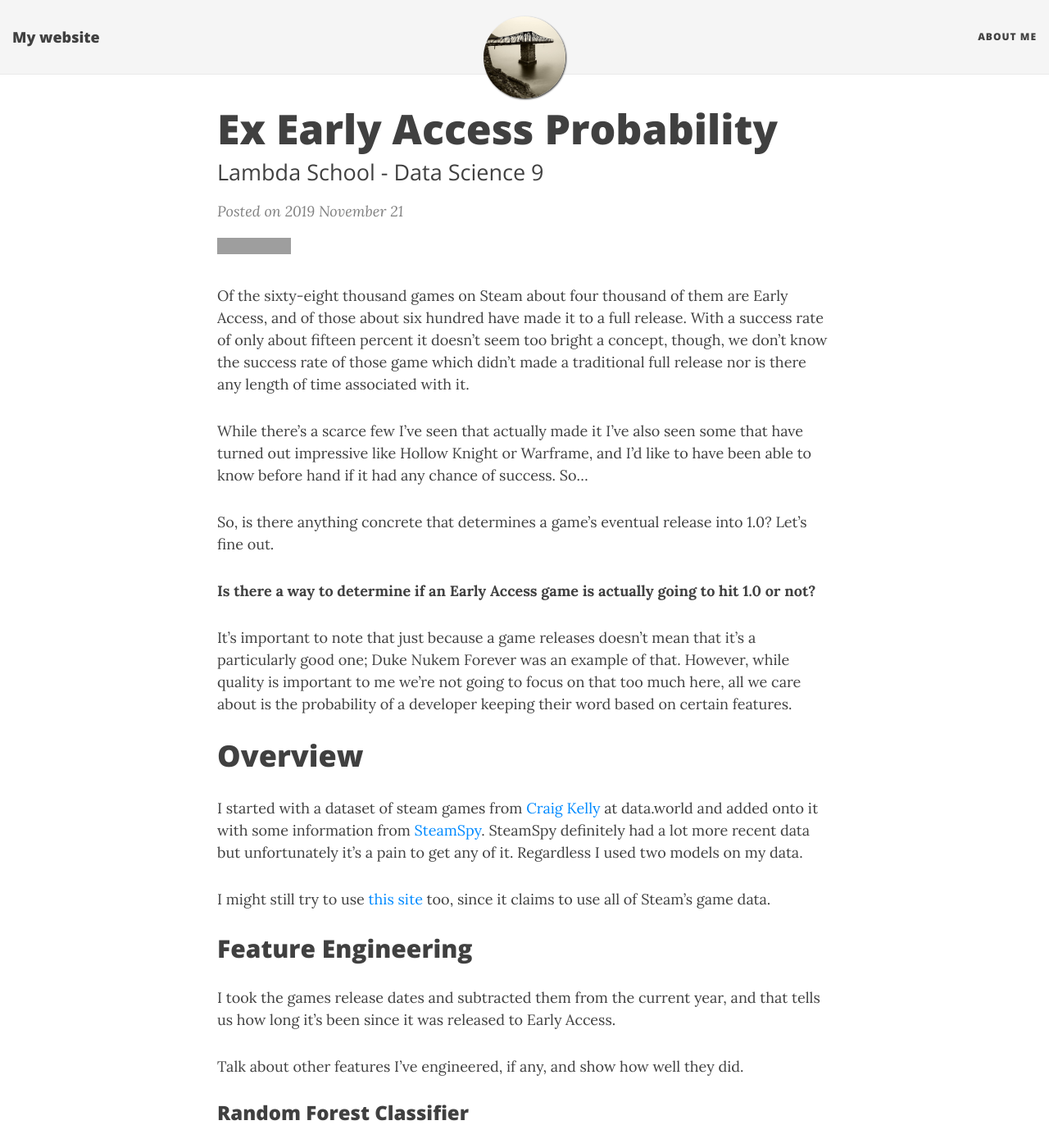
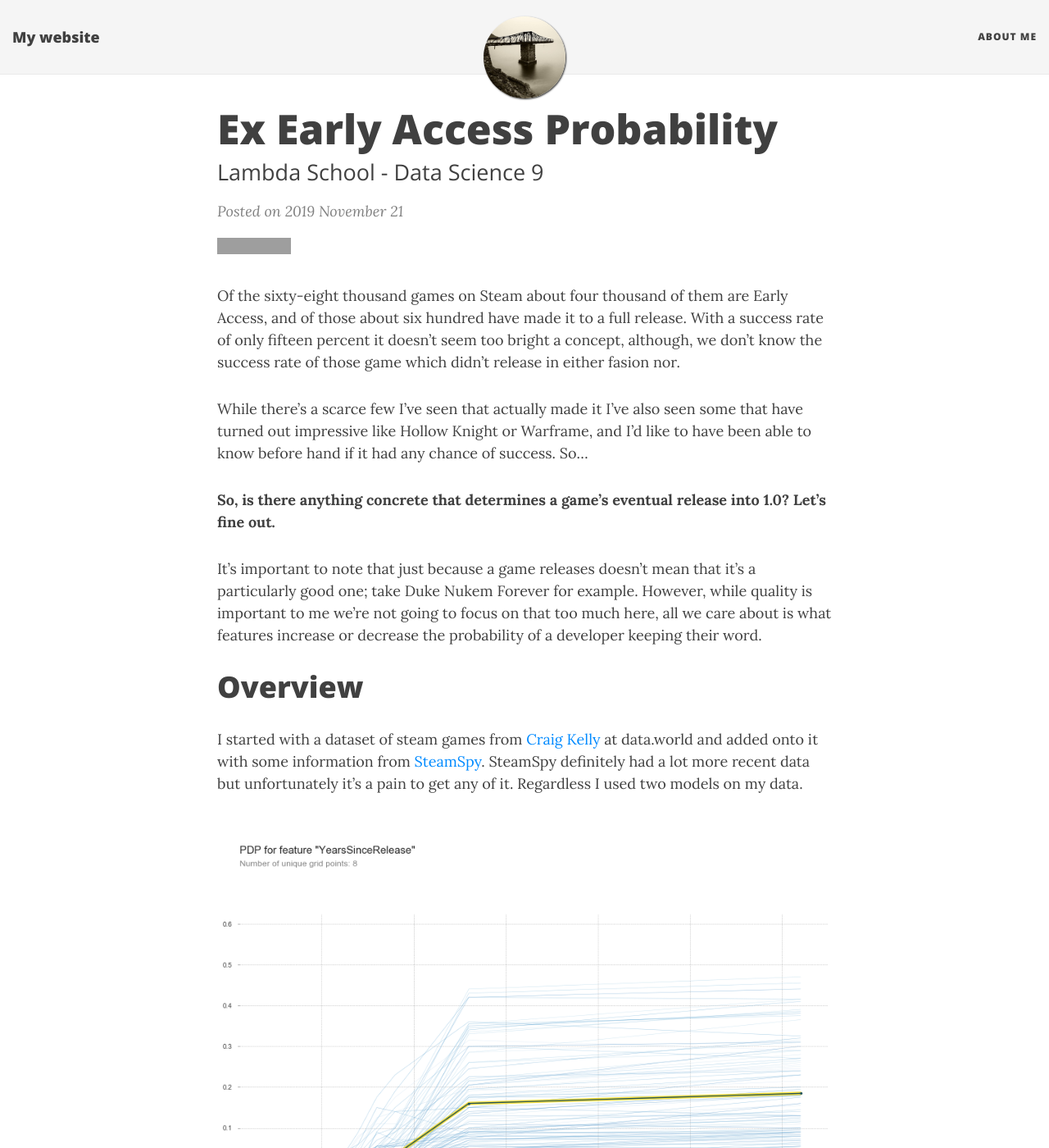
Before and after one commit to JoshuaPMallory/JoshuaPMallory.github.io, a Jekyll site: the page built from _posts/2019-11-21-Ex-Early-Access-Probability.md, in a window 1280 px wide and 1400 px high. Shown: the whole window at 82% size. Built offline with Jekyll 4.4.1, drawn with Linux system fonts in a browser that asks for light colours; nearby versions of some CDN libraries; some of the changed text lies outside the part shown; grey boxes are pictures that could not be loaded.

Commit message:
Updated post

```diff
--- a/_posts/2019-11-21-Ex-Early-Access-Probability.md
+++ b/_posts/2019-11-21-Ex-Early-Access-Probability.md
@@ -8,26 +8,38 @@
 tags: [Data Science, Lambda School]
 ---
 
-Of the sixty-eight thousand games on Steam about four thousand of them are Early Access, and of those about six hundred have made it to a full release. With a success rate of only about fifteen percent it doesn't seem too bright a concept, though, we don't know the success rate of those game which didn't made a traditional full release nor is there any length of time associated with it.
+Of the sixty-eight thousand games on Steam about four thousand of them are Early Access, and of those about six hundred have made it to a full release. With a success rate of only fifteen percent it doesn't seem too bright a concept, although, we don't know the success rate of those game which didn't release in either fasion nor.
 
 While there's a scarce few I've seen that actually made it I've also seen some that have turned out impressive like Hollow Knight or Warframe, and I'd like to have been able to know before hand if it had any chance of success. So...
 
-So, is there anything concrete that determines a game's eventual release into 1.0? Let's fine out.
+**So, is there anything concrete that determines a game's eventual release into 1.0? Let's fine out.**
 
-**Is there a way to determine if an Early Access game is actually going to hit 1.0 or not?**
-
-It's important to note that just because a game releases doesn't mean that it's a particularly good one; Duke Nukem Forever was an example of that. However, while quality is important to me we're not going to focus on that too much here, all we care about is the probability of a developer keeping their word based on certain features.
+It's important to note that just because a game releases doesn't mean that it's a particularly good one; take Duke Nukem Forever for example. However, while quality is important to me we're not going to focus on that too much here, all we care about is what features increase or decrease the probability of a developer keeping their word.
 
 
 # Overview
 I started with a dataset of steam games from [Craig Kelly](https://data.world/craigkelly/steam-game-data) at data.world and added onto it with some information from [SteamSpy](https://steamspy.com/about). SteamSpy definitely had a lot more recent data but unfortunately it's a pain to get any of it. Regardless I used two models on my data.
 
-I might still try to use [this site](https://steam.internet.byu.edu/) too, since it claims to use all of Steam's game data.
+[comment]: # (I might still try to use https://steam.internet.byu.edu/ too, since it claims to use all of Steam's game data.)
 
-## Feature Engineering
-I took the games release dates and subtracted them from the current year, and that tells us how long it's been since it was released to Early Access.
+![years_since_release](/img/pdp_isolate_years_since_release.png){: .center-block :}
 
-Talk about other features I've engineered, if any, and show how well they did.
+To start I made a feature by taking the games release dates and subtracting them from the current year. That tells us how long it's been since it was released to Early Access, and as you can see as a game spends more time in development, generally it becomes more likely to release, though it's not guarenteed.
+
+
+[comment]: # (Talk about other features I've engineered, if any, and show how well they did.)
+
+![owners](/img/pdp_isolate_owners.png){: .center-block :}
+
+This next plot is cut down substantially for readability, but suffice to say that as the number of adopters increases, so too does the chance of a game releaseing. However this doesn't tell the whole story either; people don't just adopt a game and ensure it releases, it may also be that people only flock to a game when it's actually good, so let's take a look at that too.
+
+![owners_meta](/img/pdp_interact_owners_meta.png){: .center-block :}
+
+Now we can see that as we have more and more people, generally, the metacritic score will be higher. However we also see that it's marginal at best; The difference between one and several thousand is maybe a point or two on metacritic. So while score matters, and the number of people matter, one does not cause the other.
+
+
+![year_meta](pdp_interact_year_meta.png){: .center-block :}
+
 
 
 ### Random Forest Classifier
```
Also changed, not shown: img/a0536089459_10.jpg (deleted), img/pdp_interact_owners_meta.png (added), img/pdp_interact_year_meta.png (added), img/pdp_isolate_owners.png (added), img/pdp_isolate_years_since_release.png (added).
